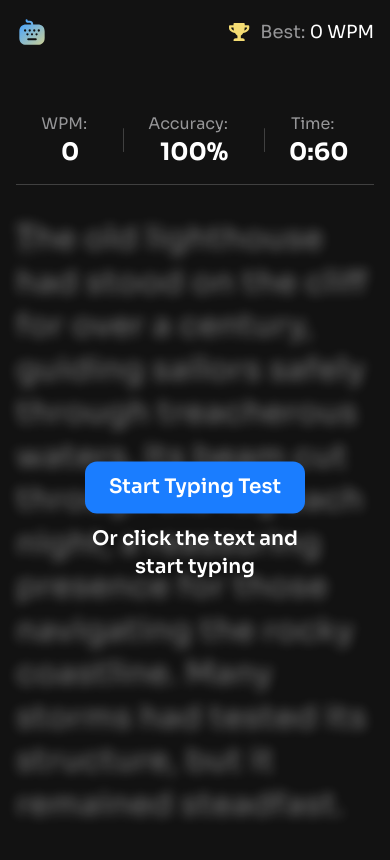
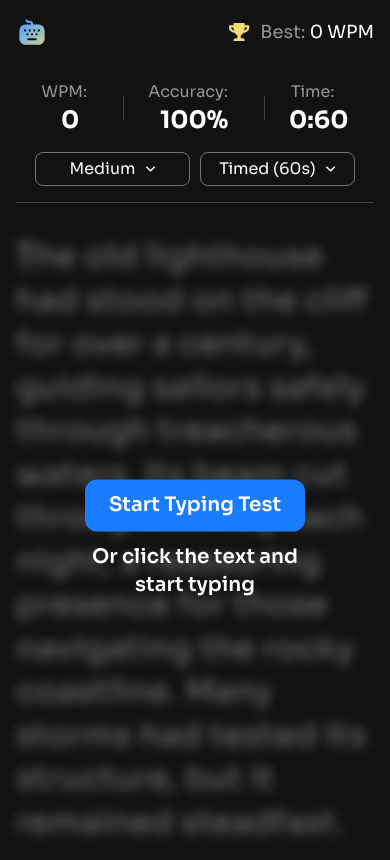
Before and after one commit to sam4web/typing-speed-test, a Vue app: page / in a window 390 px wide. Built offline with nearby package versions, Linux system fonts and the light colour scheme.

Commit message:
add responsive dropdown for mobile view

```diff
--- a/src/App.vue
+++ b/src/App.vue
@@ -13,13 +13,13 @@
       <Header />
       <main
         v-if="isFinished && result"
-        class="mt-16"
+        class="mt-8 lg:mt-16"
       >
         <TypingResults :result="result" />
       </main>
       <main
         v-else
-        class="mt-16 space-y-8"
+        class="mt-8 lg:mt-16 space-y-8"
       >
         <Stats />
         <TypingArea />
--- /dev/null
+++ b/src/components/Dropdown.vue
@@ -0,0 +1,103 @@
+<script setup lang="ts" generic="T">
+  import { computed, onMounted, onUnmounted, ref, useTemplateRef } from 'vue';
+
+  const props = defineProps<{
+    disabled: boolean;
+    active: T;
+    options: { title: string; value: T }[];
+  }>();
+
+  const emit = defineEmits<{
+    (e: 'click', value: T): void;
+  }>();
+
+  const open = ref(false);
+  const dropdownRef = useTemplateRef('dropdown');
+
+  const activeOption = computed(
+    () => props.options.find((opt) => opt.value === props.active) || props.options[0],
+  );
+
+  function toggleDropdown() {
+    if (props.disabled) return;
+    open.value = !open.value;
+  }
+
+  function selectOption(value: T) {
+    emit('click', value);
+    open.value = false;
+  }
+
+  const handleClickOutside = (event: MouseEvent) => {
+    if (dropdownRef.value && !dropdownRef.value.contains(event.target as Node)) {
+      open.value = false;
+    }
+  };
+
+  onMounted(() => document.addEventListener('click', handleClickOutside));
+  onUnmounted(() => document.removeEventListener('click', handleClickOutside));
+</script>
+
+<template>
+  <div
+    class="w-full relative"
+    ref="dropdown"
+  >
+    <button
+      type="button"
+      :disabled="props.disabled"
+      class="btn variant-select py-2 w-full flex-center gap-2.5"
+      @click="toggleDropdown"
+    >
+      <span class="truncate">{{ activeOption!.title }}</span>
+      <img
+        src="@/assets/images/icon-down-arrow.svg"
+        alt="dropdown icon"
+        class="size-2.5 transition-all"
+        :class="{ 'rotate-180': open }"
+      />
+    </button>
+
+    <Transition name="fade">
+      <div
+        v-if="open && !props.disabled"
+        class="absolute top-9 left-0 w-full bg-neutral-800 z-10 p-0.5 rounded-lg"
+      >
+        <button
+          class="py-2 px-2.5 text-neutral-0 flex items-center gap-3"
+          type="button"
+          v-for="option in props.options"
+          @click="selectOption(option.value)"
+          :key="String(option.value)"
+        >
+          <div
+            class="size-4 border rounded-full flex-center"
+            :class="active === option.value ? 'bg-blue-400 border-blue-400!' : 'border-neutral-0'"
+          >
+            <div
+              v-show="active === option.value"
+              class="size-1.5 bg-neutral-900 rounded-full"
+            />
+          </div>
+          <span>{{ option.title }}</span>
+        </button>
+      </div>
+    </Transition>
+  </div>
+</template>
+
+<style scoped>
+  @reference '@/style.css';
+
+  .fade-enter-active,
+  .fade-leave-active {
+    transition: all 0.2s ease-out;
+    @apply opacity-100 translate-y-0;
+  }
+
+  .fade-enter-from,
+  .fade-leave-to {
+    @apply opacity-0 -translate-y-2;
+    transition: all 0.2s ease-in;
+  }
+</style>
--- a/src/components/Stats.vue
+++ b/src/components/Stats.vue
@@ -4,6 +4,7 @@
   import type { IOptions } from '@/utils/types';
   import { storeToRefs } from 'pinia';
   import { computed, onUnmounted } from 'vue';
+  import { Dropdown } from '.';
 
   const store = useTypingTestStore();
   const { stopTimer } = store;
@@ -103,7 +104,20 @@
       </div>
     </div>
 
-    <!-- DROPDOWN HERE --->
+    <div class="flex sm:hidden justify-center items-center space-x-2.5 max-w-xs mx-auto w-full">
+      <Dropdown
+        :disabled="started"
+        :options="difficultyOptions"
+        :active="options.difficulty"
+        @click="setDifficultyOption"
+      />
+      <Dropdown
+        :disabled="started"
+        :options="modeOptions"
+        :active="options.mode"
+        @click="setModeOption"
+      />
+    </div>
   </div>
 </template>
 
--- a/src/components/index.ts
+++ b/src/components/index.ts
@@ -3,5 +3,6 @@ import Footer from './Footer.vue';
 import Stats from './Stats.vue';
 import TypingArea from './TypingArea.vue';
 import TypingResults from './TypingResults.vue';
+import Dropdown from './Dropdown.vue';
 
-export { Header, Footer, Stats, TypingArea, TypingResults };
+export { Header, Footer, Stats, TypingArea, TypingResults, Dropdown };
```
